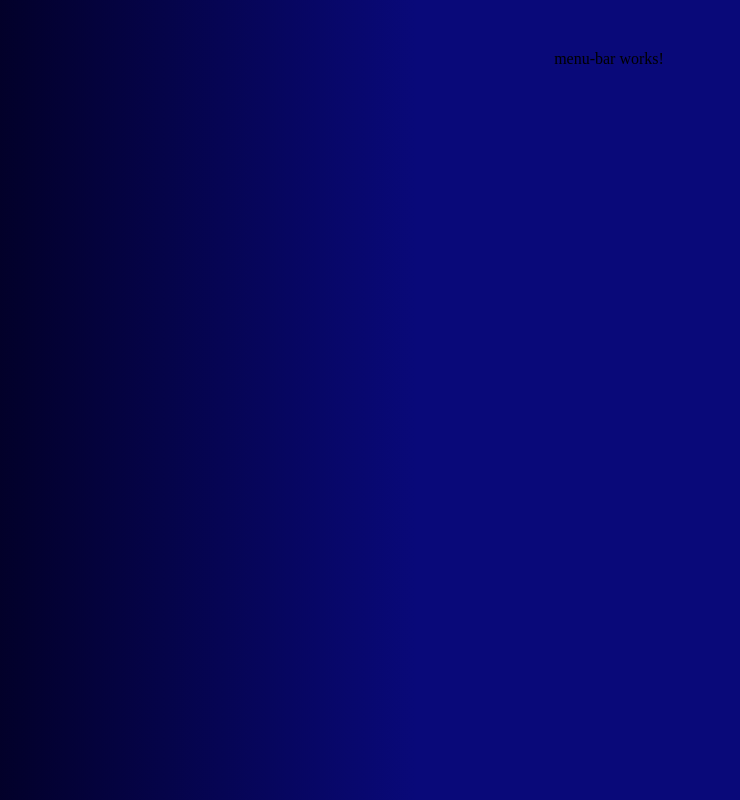
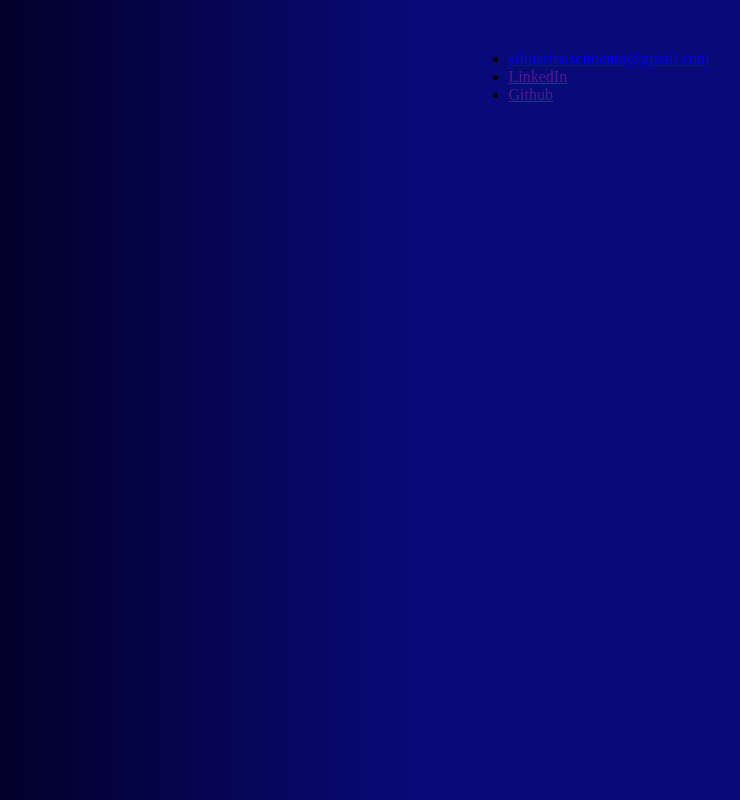
Before and after one commit to SilmarNascimento/angular-playstation-store-clone, an Angular app: page / in a window 1280 px wide. Shown: the whole page, without its empty margins (31-771 px from the left). Built offline with nearby package versions, Linux system fonts and the light colour scheme.

Commit message:
feat: implementa o que seria a estrutura do menu-bar

```diff
--- a/src/app/components/menu-bar/menu-bar.component.html
+++ b/src/app/components/menu-bar/menu-bar.component.html
@@ -1 +1,12 @@
-<p>menu-bar works!</p>
+<div class="menu-bar__container">
+  <div class="menu-bar__logo">
+
+  </div>
+  <div class="menu-bar__item">
+    <ul>
+      <li><a href="mailto:silmarfnascimento@gmail.com">silmarfnascimento@gmail.com</a></li>
+      <li><a href="">LinkedIn</a></li>
+      <li><a href="">Github</a></li>
+    </ul>
+  </div>
+</div>
```
